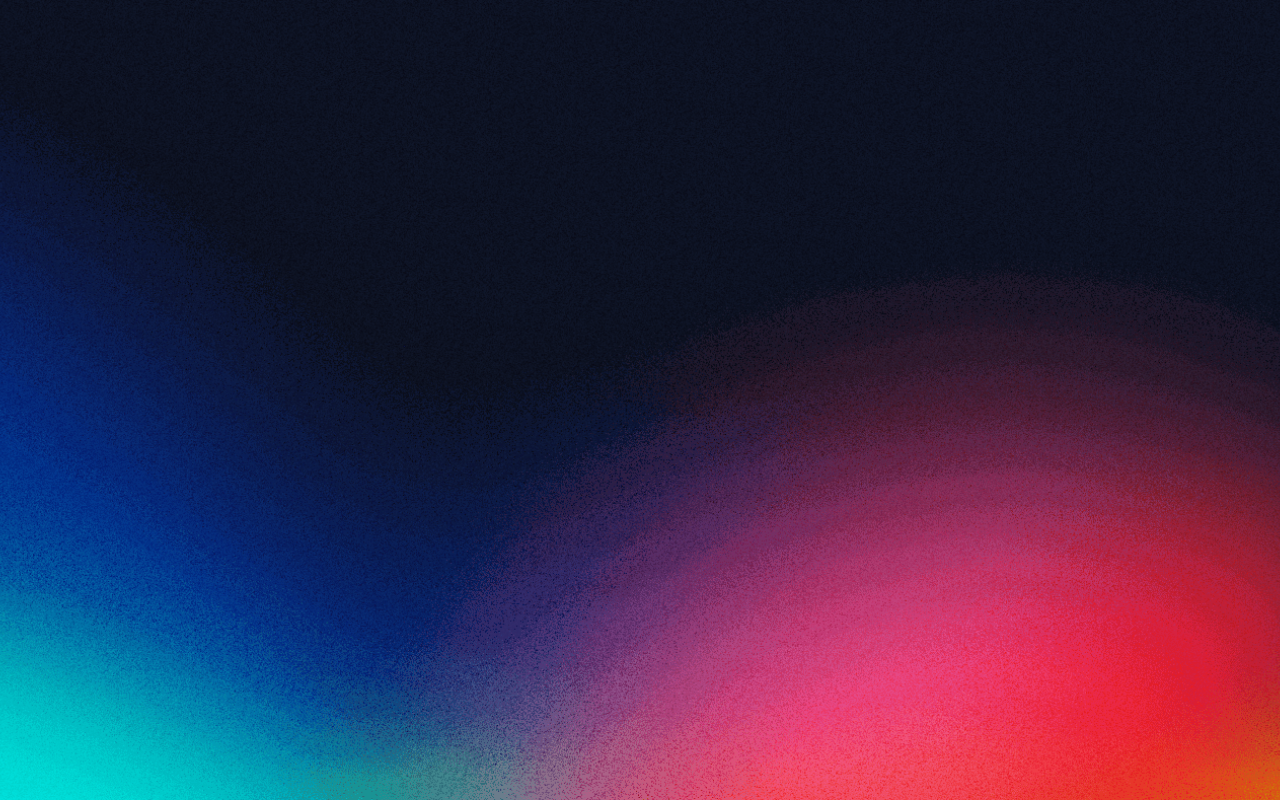
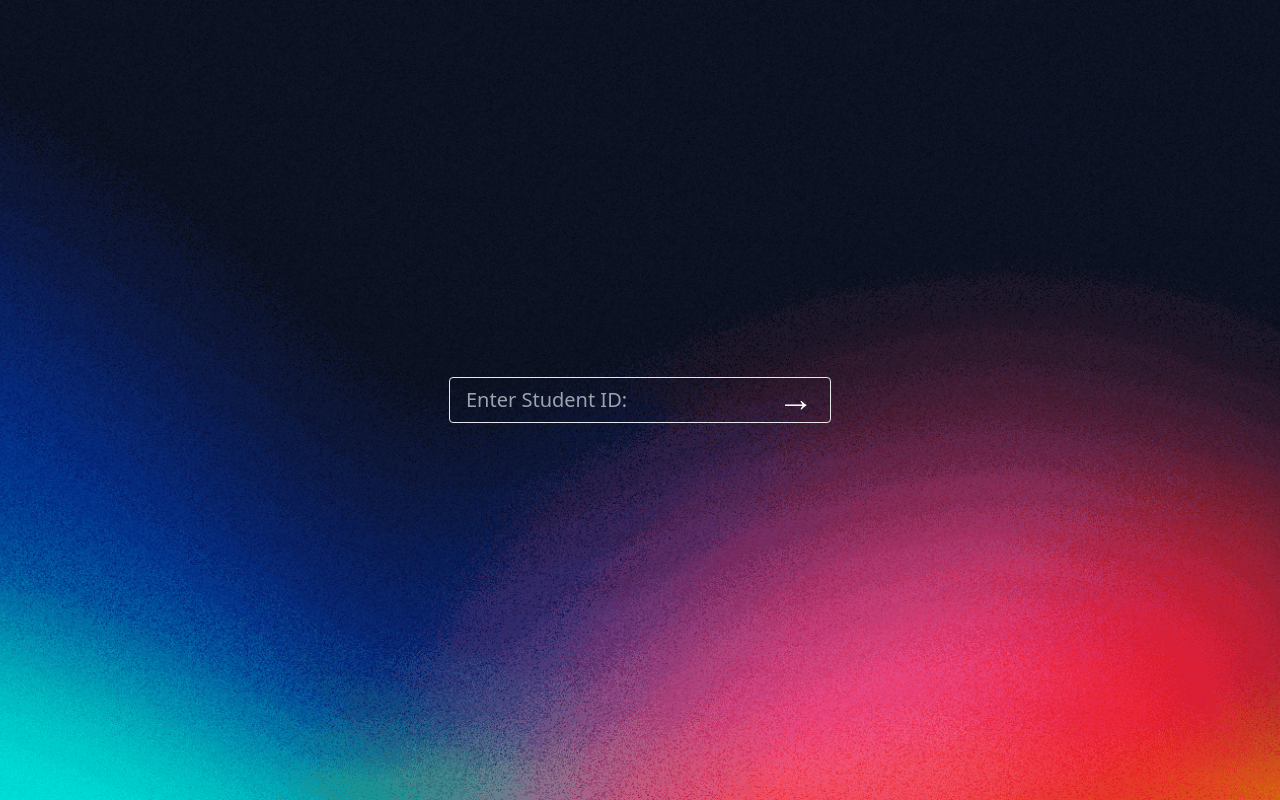
Before and after one commit to gdsc-usls/power-on, a React (Vite) app: page / in a window 1280 px wide. Built offline with nearby package versions, Linux system fonts and the light colour scheme.

Commit message:
chore: get param of student id

```diff
--- a/src/main.tsx
+++ b/src/main.tsx
@@ -1,7 +1,7 @@
 import React from "react";
 import { createBrowserRouter, RouterProvider } from "react-router-dom";
 import ReactDOM from "react-dom/client";
-import { Certificate, Root } from "./routes";
+import { Certificate, Home, Root } from "./routes";
 import "./index.css";
 
 const router = createBrowserRouter([
@@ -9,6 +9,10 @@ const router = createBrowserRouter([
     path: "/",
     element: <Root />,
     children: [
+      {
+        path: "/",
+        element: <Home />,
+      },
       {
         path: "certificate/:studentId",
         element: <Certificate />,
--- a/src/routes/certificate.tsx
+++ b/src/routes/certificate.tsx
@@ -1,11 +1,13 @@
 import Tilt from "react-parallax-tilt";
+import { useParams } from "react-router-dom";
 
 export const Certificate = () => {
+  const params = useParams()
   return (
     <Tilt gyroscope className="z-10">
       <div className="md:w-[750px] sm:w-[600px] w-[420px] relative rounded-lg grid place-items-center overflow-hidden">
         <p className="absolute font-google md:text-[40px] text-lg sm:text-[30px] text-[#7f858c] font-bold md:mt-20 sm:mt-16 mt-12">
-          JOSH DANIEL BAÑARES
+          {params.studentId}
         </p>
         <img
           className="w-full pointer-events-none h-full object-cover"
--- /dev/null
+++ b/src/routes/home.tsx
@@ -0,0 +1,21 @@
+import { useState } from "react";
+import { Link } from "react-router-dom";
+
+export const Home = () => {
+  const [studentId, setStudentId] = useState("");
+
+  return (
+    <div className="flex space-x-4 border rounded z-10 items-center text-white px-4">
+      <input
+        type="text"
+        placeholder="Enter Student ID:"
+        value={studentId}
+        onChange={(e) => setStudentId(e.target.value)}
+        className="bg-none outline-none bg-transparent text-xl"
+      />
+      <Link to={`/certificate/${studentId}`} className="text-4xl mb-1">
+        &rarr;
+      </Link>
+    </div>
+  );
+};
--- a/src/routes/index.ts
+++ b/src/routes/index.ts
@@ -1,2 +1,3 @@
 export * from "./root";
+export * from "./home";
 export * from "./certificate";
--- a/src/routes/root.tsx
+++ b/src/routes/root.tsx
@@ -6,7 +6,7 @@ export const Root = () => {
       <Outlet />
 
       <img
-        className="w-full h-full object-cover absolute bottom-0"
+        className="w-full h-full object-cover absolute bottom-0 pointer-events-none"
         src="/assets/gradient.png"
         alt="gradient background"
       />
```
